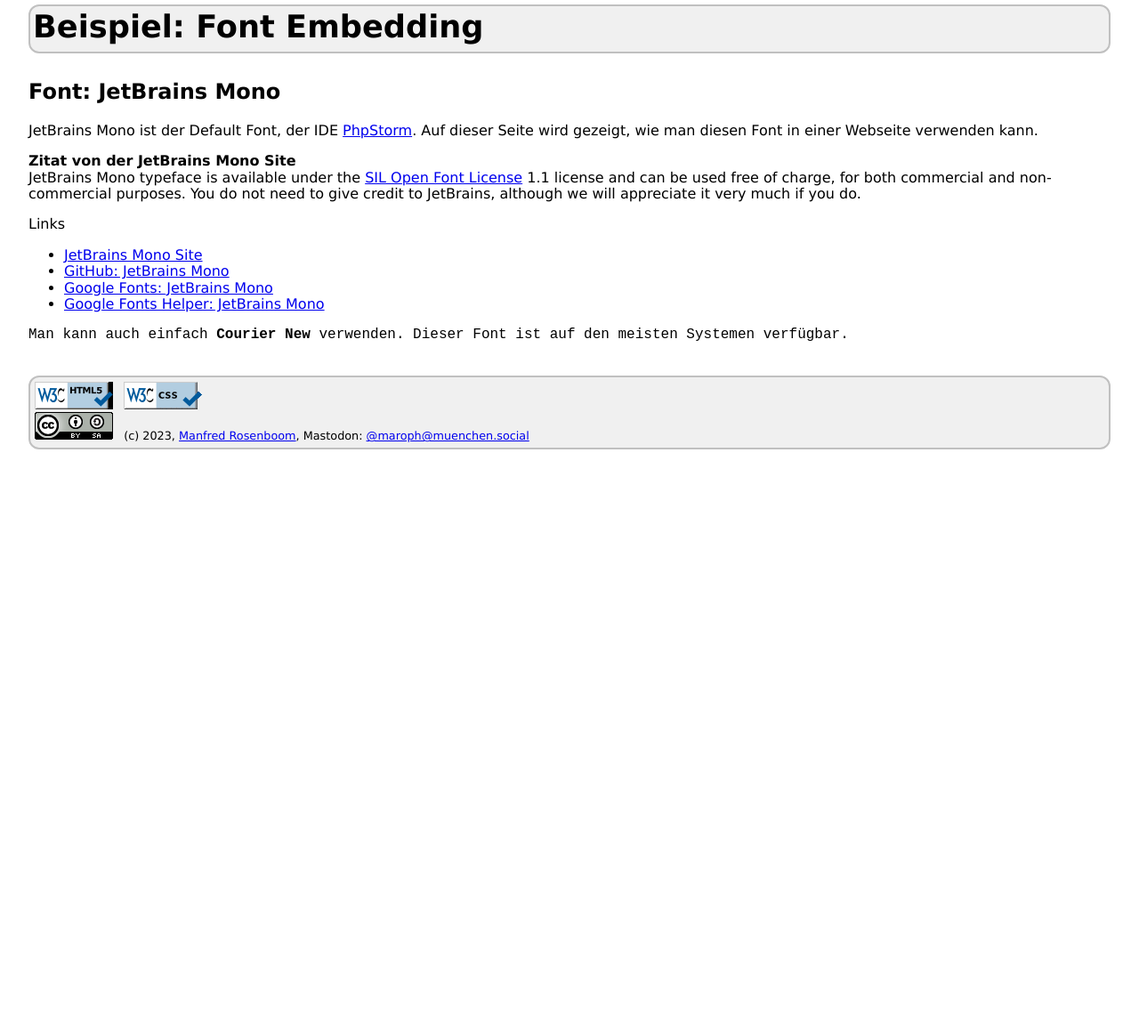
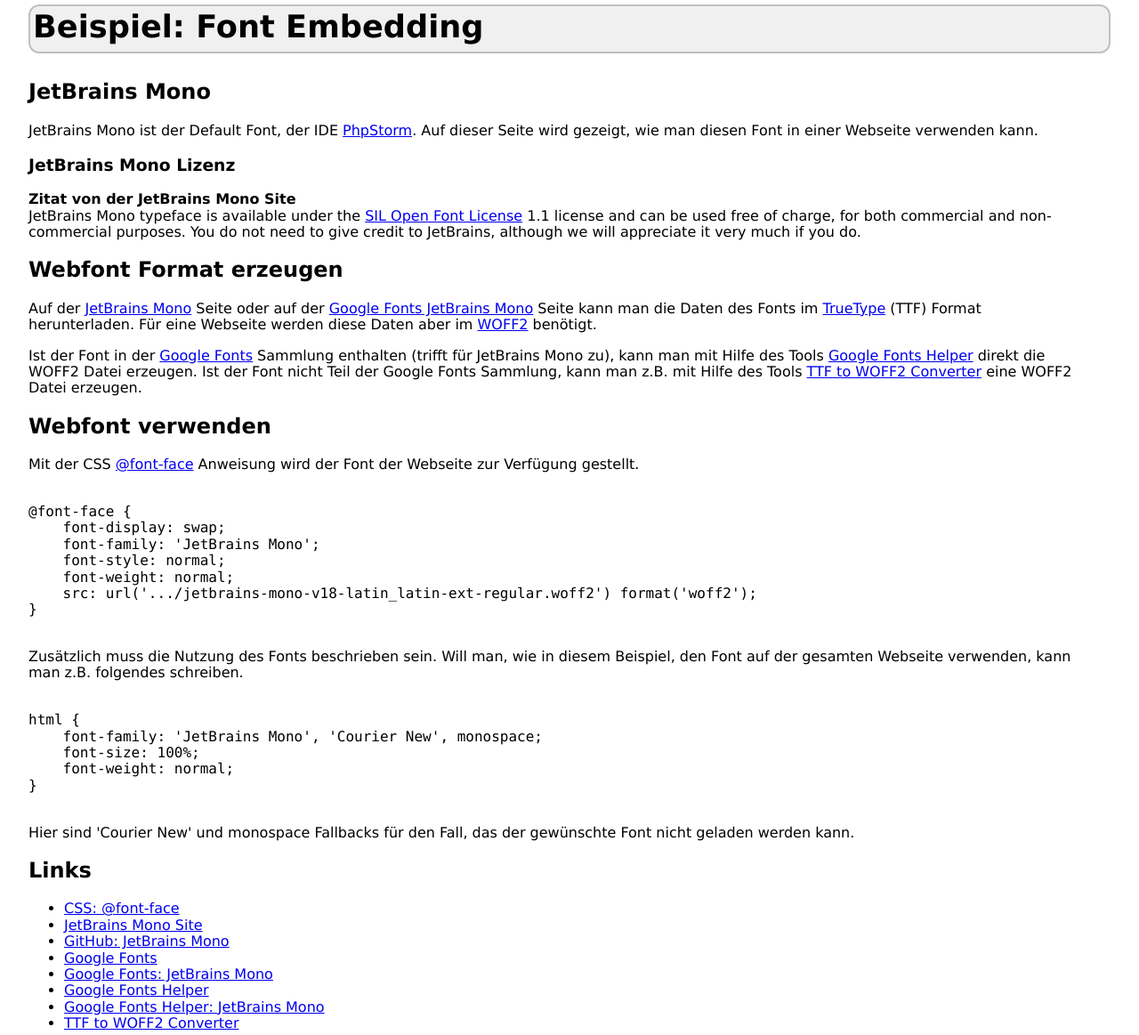
Before and after one commit to maroph/mvhs_html_css, a plain HTML site: page meine_beispiele/fontembedding.html in a window 1280 px wide. Shown: the top 1163 px of the page at 89% size. Before the commit the page ends 800 px from the top, so only its background shows below. Drawn offline with Linux system fonts and the light colour scheme.

Commit message:
add links and extend font embedding description

```diff
--- a/meine_beispiele/fontembedding.html
+++ b/meine_beispiele/fontembedding.html
@@ -6,7 +6,7 @@
     <title>Beispiel: Font Embedding</title>
     <meta name="author" content="Manfred Rosenboom">
     <meta name="description" content="MVHS: HTML und CSS - Grundkurs">
-    <meta name="keywords" content="HTML, CSS">
+    <meta name="keywords" content="HTML, CSS, Font">
     <meta name="robots" content="all">
     <link rel="icon" type="image/png" sizes="32x32" href="../assets/images/HTML5_Logo_32.png">
     <link rel="stylesheet" href="../assets/css/modern-normalize.css">
@@ -14,10 +14,12 @@
     <link rel="stylesheet" href="../assets/css/jetbrainsmono.css"/>
     <style>
         /*
-         * Nutze JetBrains Mono als Default Font.
+         * Nutze den Font "JetBrains Mono" als Default Font.
+         * Der Font "Courier New" dient als Fallback, falls der
+         * gewünschte Font nicht geladen werden kann.
          */
         html {
-            font-family: 'JetBrains Mono';
+            font-family: 'JetBrains Mono', 'Courier New', monospace;
             font-size: 100%;
             font-weight: normal;
         }
@@ -31,11 +33,13 @@
 
 <main>
     <section>
-        <h2>Font: JetBrains Mono</h2>
+        <h2>JetBrains Mono</h2>
         <p>
             JetBrains Mono ist der Default Font, der IDE <a href="https://www.jetbrains.com/phpstorm/" target="_blank" rel="noreferrer">PhpStorm</a>.
             Auf dieser Seite wird gezeigt, wie man diesen Font in einer Webseite verwenden kann.
         </p>
+
+        <h3>JetBrains Mono Lizenz</h3>
         <p>
             <strong>Zitat von der JetBrains Mono Site</strong><br/>
             JetBrains Mono typeface is available under the
@@ -44,15 +48,77 @@
             purposes. You do not need to give credit to JetBrains, although we will appreciate
             it very much if you do.
         </p>
-        <p>Links</p>
+
+        <h2>Webfont Format erzeugen</h2>
+        <p>
+            Auf der
+            <a href="https://www.jetbrains.com/lp/mono/" target="_blank" rel="noreferrer">JetBrains Mono</a>
+            Seite oder auf der
+            <a href="https://fonts.google.com/specimen/JetBrains+Mono?query=jetbrains" target="_blank" rel="noreferrer">Google Fonts JetBrains Mono</a>
+            Seite kann man die Daten des Fonts im
+            <a href="https://de.wikipedia.org/wiki/TrueType" target="_blank" rel="noreferrer">TrueType</a>
+            (TTF) Format herunterladen. Für eine Webseite werden diese Daten aber im
+            <a href="https://en.wikipedia.org/wiki/Web_Open_Font_Format" target="_blank" rel="noreferrer">WOFF2</a>
+            benötigt.
+        </p>
+
+        <p>
+            Ist der Font in der
+            <a href="https://fonts.google.com/" target="_blank" rel="noreferrer">Google Fonts</a>
+            Sammlung enthalten (trifft für JetBrains Mono zu), kann man mit Hilfe des Tools
+            <a href="https://gwfh.mranftl.com/fonts/" target="_blank" rel="noreferrer">Google Fonts Helper</a>
+            direkt die WOFF2 Datei erzeugen. Ist der Font nicht Teil der Google Fonts Sammlung, kann man z.B. mit Hilfe
+            des Tools
+            <a href="https://cloudconvert.com/ttf-to-woff2" target="_blank" rel="noreferrer">TTF to WOFF2 Converter</a>
+            eine WOFF2 Datei erzeugen.
+        </p>
+
+        <h2>Webfont verwenden</h2>
+        <p>
+            Mit der CSS
+            <a href="https://developer.mozilla.org/en-US/docs/Web/CSS/@font-face" target="_blank" rel="noreferrer">@font-face</a>
+            Anweisung wird der Font der Webseite zur Verfügung gestellt.
+        </p>
+
+        <pre><code>
+@font-face {
+    font-display: swap;
+    font-family: 'JetBrains Mono';
+    font-style: normal;
+    font-weight: normal;
+    src: url('.../jetbrains-mono-v18-latin_latin-ext-regular.woff2') format('woff2');
+}
+        </code></pre>
+
+        <p>
+            Zusätzlich muss die Nutzung des Fonts beschrieben sein. Will man, wie in diesem Beispiel, den Font
+            auf der gesamten Webseite verwenden, kann man z.B. folgendes schreiben.
+        </p>
+
+        <pre><code>
+html {
+    font-family: 'JetBrains Mono', 'Courier New', monospace;
+    font-size: 100%;
+    font-weight: normal;
+}
+        </code></pre>
+
+        <p>
+            Hier sind 'Courier New' und monospace Fallbacks für den Fall, das der gewünschte Font nicht geladen
+            werden kann.
+        </p>
+
+        <h2>Links</h2>
         <ul>
+            <li><a href="https://developer.mozilla.org/en-US/docs/Web/CSS/@font-face" target="_blank" rel="noreferrer">CSS: @font-face</a></li>
             <li><a href="https://www.jetbrains.com/lp/mono/" target="_blank" rel="noreferrer">JetBrains Mono Site</a></li>
             <li><a href="https://github.com/JetBrains/JetBrainsMono" target="_blank" rel="noreferrer">GitHub: JetBrains Mono</a></li>
+            <li><a href="https://fonts.google.com/" target="_blank" rel="noreferrer">Google Fonts</a></li>
             <li><a href="https://fonts.google.com/specimen/JetBrains+Mono?query=jetbrains" target="_blank" rel="noreferrer">Google Fonts: JetBrains Mono</a></li>
+            <li><a href="https://gwfh.mranftl.com/fonts/" target="_blank" rel="noreferrer">Google Fonts Helper</a></li>
             <li><a href="https://gwfh.mranftl.com/fonts/jetbrains-mono?subsets=latin,latin-ext" target="_blank" rel="noreferrer">Google Fonts Helper: JetBrains Mono</a></li>
+            <li><a href="https://cloudconvert.com/ttf-to-woff2" target="_blank" rel="noreferrer">TTF to WOFF2 Converter</a></li>
         </ul>
-
-        <p style="font-family: 'Courier New';">Man kann auch einfach <strong>Courier New</strong> verwenden. Dieser Font ist auf den meisten Systemen verfügbar.</p>
     </section>
 </main>
 
```
Also changed, not shown: links.html (+3 -0 lines).
